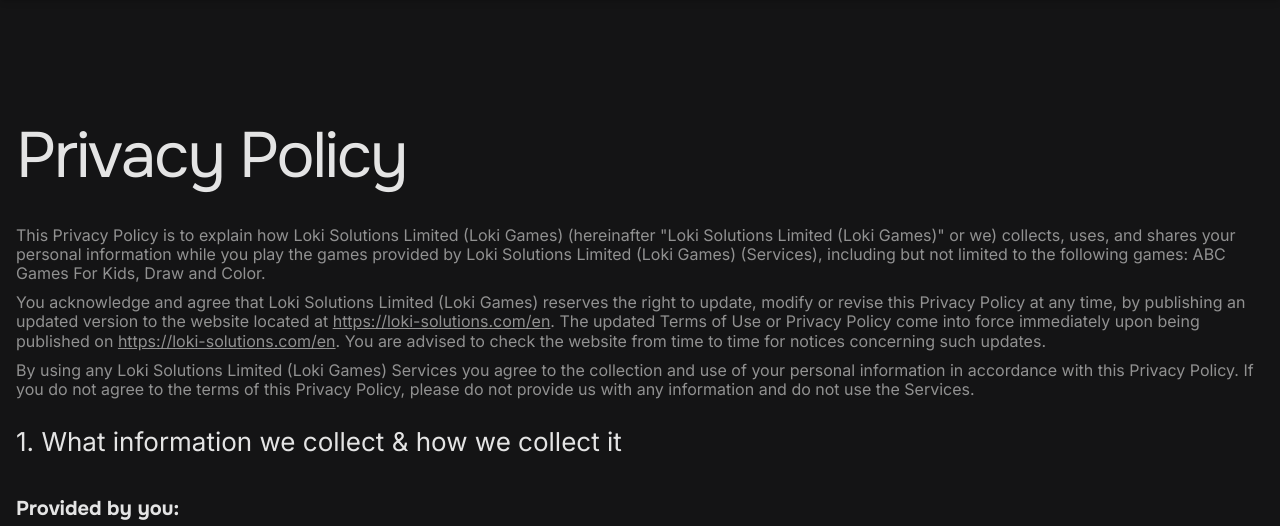
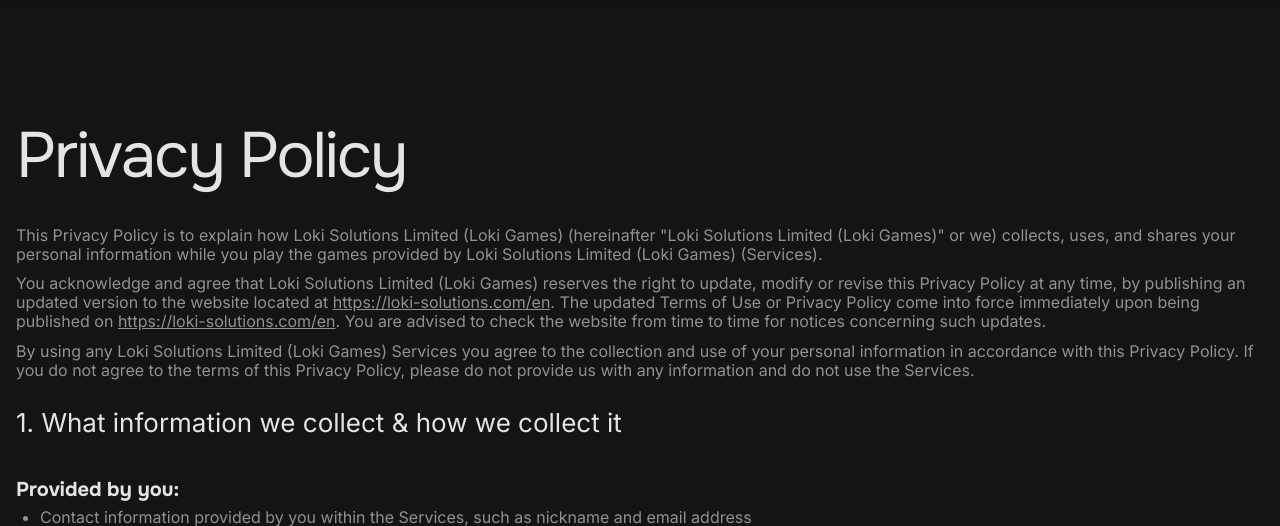
Before and after one commit to AJIeKceuD/lara2026_lt, a Laravel app: template resources/views/pages/en/privacy.blade.php in a window 1280 px wide. Shown: the part 74-600 px from the top of the page. Run offline with Laravel 12, Linux system fonts and the light colour scheme; the template is opened without the code that fills it, so the values that code supplies are empty; style sheets or scripts are compiled from the project's sources.

Commit message:
policy fix

```diff
--- a/resources/views/pages/en/privacy.blade.php
+++ b/resources/views/pages/en/privacy.blade.php
@@ -12,7 +12,7 @@
 
     <div class="post-object">
         <div class="post-content">
-            <p data-glean-id="intro-p1">This Privacy Policy is to explain how Loki Solutions Limited (Loki Games) (hereinafter "Loki Solutions Limited (Loki Games)" or we) collects, uses, and shares your personal information while you play the games provided by Loki Solutions Limited (Loki Games) (Services), including but not limited to the following games: ABC Games For Kids, Draw and Color.</p>
+            <p data-glean-id="intro-p1">This Privacy Policy is to explain how Loki Solutions Limited (Loki Games) (hereinafter "Loki Solutions Limited (Loki Games)" or we) collects, uses, and shares your personal information while you play the games provided by Loki Solutions Limited (Loki Games) (Services).</p>
             <p data-glean-id="intro-p2">You acknowledge and agree that Loki Solutions Limited (Loki Games) reserves the right to update, modify or revise this Privacy Policy at any time, by publishing an updated version to the website located at <a href="https://loki-solutions.com/en" target="_blank" rel="noopener">https://loki-solutions.com/en</a>. The updated Terms of Use or Privacy Policy come into force immediately upon being published on <a href="https://loki-solutions.com/en" target="_blank" rel="noopener">https://loki-solutions.com/en</a>. You are advised to check the website from time to time for notices concerning such updates.</p>
             <p data-glean-id="intro-p3">By using any Loki Solutions Limited (Loki Games) Services you agree to the collection and use of your personal information in accordance with this Privacy Policy. If you do not agree to the terms of this Privacy Policy, please do not provide us with any information and do not use the Services.</p>
             <br /><h3 id="1-what-information-we-collect-how-we-collect-it" data-glean-id="heading-1-what-information-we-collect-how-we-collect-it">1. What information we collect &amp; how we collect it</h3>
```
